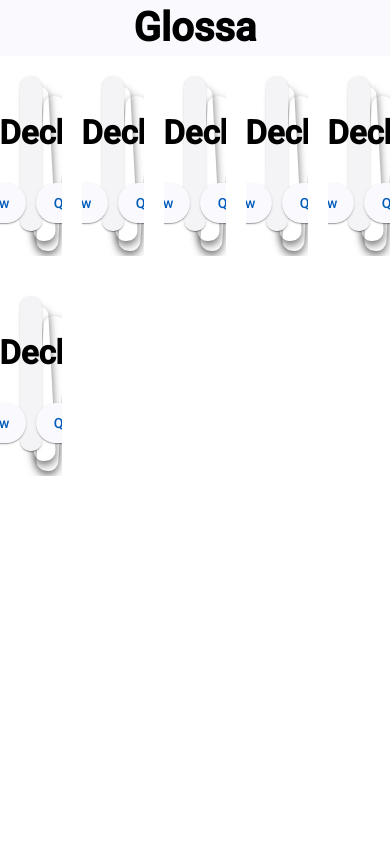
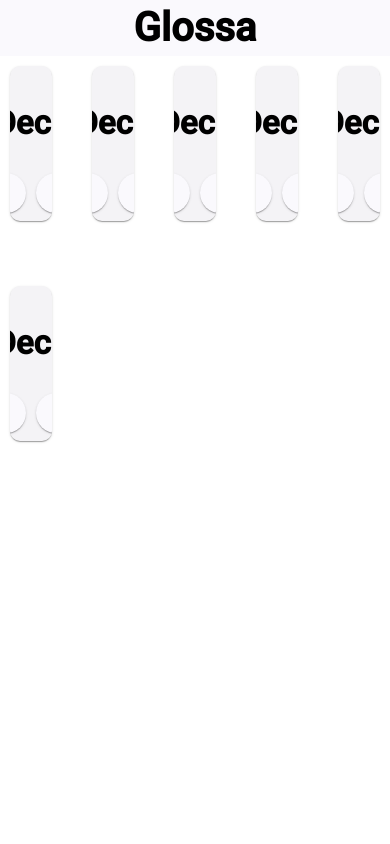
Before and after one commit to sonofzen1/GlossaAV, an Angular app: page /deck in a window 390 px wide. Shown: the top 844 px of the page. Built offline with nearby package versions, Linux system fonts and the light colour scheme.

Commit message:
Fixed the Streak issue, overall improvments

```diff
--- a/src/app/deck/deck.component.css
+++ b/src/app/deck/deck.component.css
@@ -9,7 +9,14 @@
 .stacked-card {
   position: relative;
   margin: 20px;
- border-radius: 10px; /* Add border-radius for smooth edges */
+  border-radius: 10px; /* Add border-radius for smooth edges */
+  overflow: hidden; /* Ensure content doesn't overflow */
+  transition: transform 0.3s ease, box-shadow 0.3s ease; /* Smooth transition */
+}
+
+.stacked-card:hover {
+  transform: translateY(-10px); /* Slight lift on hover */
+  box-shadow: 0 8px 16px rgba(0, 0, 0, 0.2); /* Smooth shadow on hover */
 }
 
 .stacked-card::before,
@@ -21,7 +28,7 @@
   width: 100%;
   height: 100%;
   background: rgba(255, 255, 255, 0);
-  box-shadow: 0 4px 8px rgba(0, 0, 0, 0.555);
+  box-shadow: 0 4px 8px rgba(0, 0, 0, 0.1); /* Lighter shadow */
   transform: rotate(-3deg);
   z-index: -1;
   border-radius: 10px; /* Add border-radius for smooth edges */
@@ -32,5 +39,24 @@
   left: 20px;
   transform: rotate(3deg);
   z-index: -2;
+  box-shadow: 0 4px 8px rgba(0, 0, 0, 0.1); /* Lighter shadow */
   border-radius: 10px; /* Add border-radius for smooth edges */
 }
+
+/* Responsive adjustments */
+@media (max-width: 768px) {
+  .stacked-card {
+    margin: 10px;
+  }
+
+  .stacked-card::before,
+  .stacked-card::after {
+    top: 5px;
+    left: 5px;
+  }
+
+  .stacked-card::after {
+    top: 10px;
+    left: 10px;
+  }
+}
```
